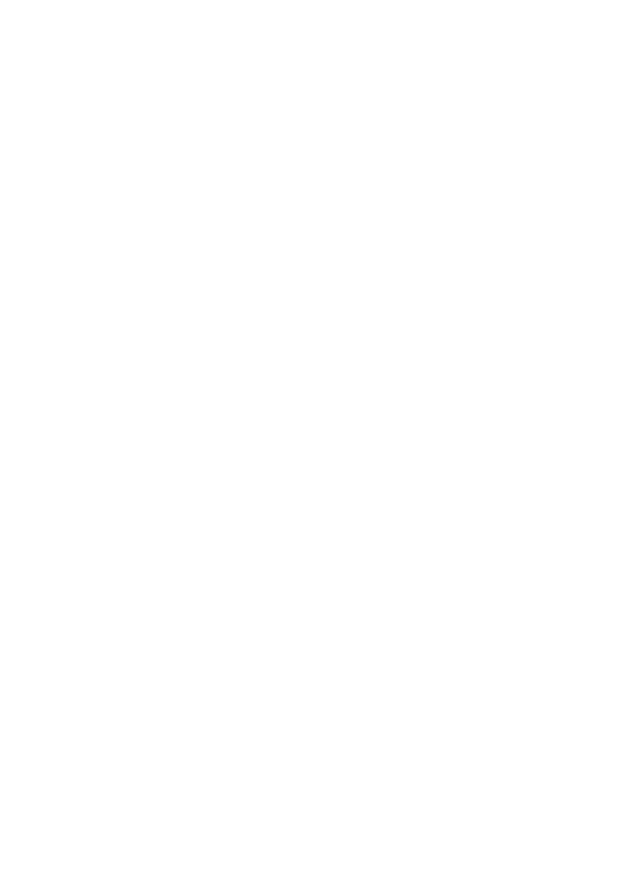
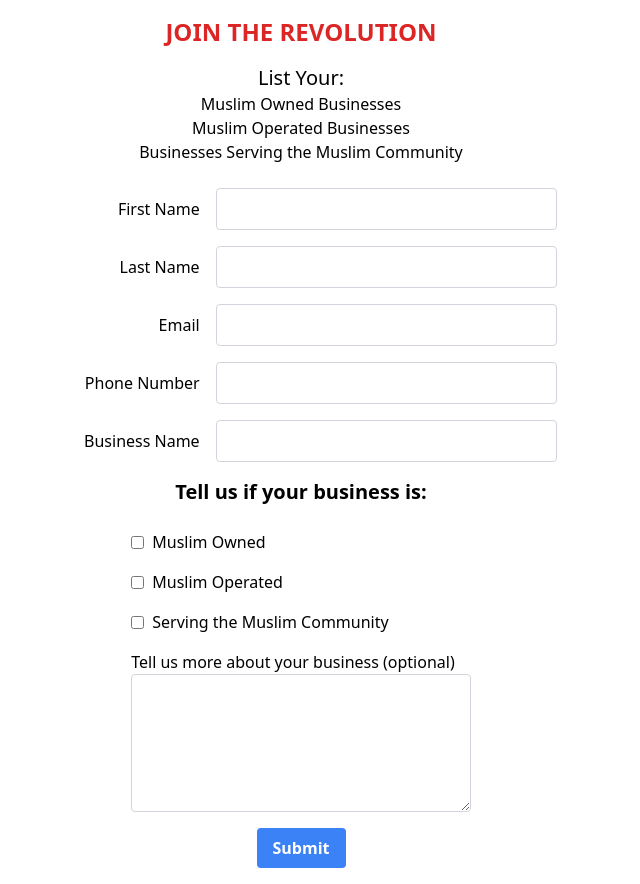
Before and after one commit to blueswizzle/app-submission-form, a Next.js app: page / in a window 1280 px wide. Shown: the whole page, without its empty margins (339-979 px from the left). Before the commit the page ends 800 px from the top, so only its background shows below. Built offline with nearby package versions, Linux system fonts and the light colour scheme.

Commit message:
Set up listing submission form

```diff
--- /dev/null
+++ b/app/Components/ListingForm.jsx
@@ -0,0 +1,178 @@
+import React from 'react';
+
+const ListingForm = () => {
+    return (
+        <div className="flex flex-col items-center p-4">
+            <h1 className="text-red-600 font-bold text-2xl mb-4">JOIN THE REVOLUTION</h1>
+            <h2 className="text-xl">List Your:</h2>
+            <p>Muslim Owned Businesses</p>
+            <p>Muslim Operated Businesses</p>
+            <p>Businesses Serving the Muslim Community</p>
+
+            <form className="mt-6 w-full max-w-lg">
+                <div className="flex items-center mb-4">
+                    <label
+                        htmlFor="firstName"
+                        className="w-1/3 text-right pr-4 font-medium"
+                    >
+                        First Name
+                    </label>
+                    <input
+                        type="text"
+                        name="firstName"
+                        id="firstName"
+                        className="w-2/3 border border-gray-300 rounded p-2"
+                    />
+                </div>
+                <div className="flex items-center mb-4">
+                    <label
+                        htmlFor="lastName"
+                        className="w-1/3 text-right pr-4 font-medium"
+                    >
+                        Last Name
+                    </label>
+                    <input
+                        type="text"
+                        name="lastName"
+                        id="lastName"
+                        className="w-2/3 border border-gray-300 rounded p-2"
+                    />
+                </div>
+                <div className="flex items-center mb-4">
+                    <label
+                        htmlFor="email"
+                        className="w-1/3 text-right pr-4 font-medium"
+                    >
+                        Email
+                    </label>
+                    <input
+                        type="email"
+                        name="email"
+                        id="email"
+                        className="w-2/3 border border-gray-300 rounded p-2"
+                    />
+                </div>
+                <div className="flex items-center mb-4">
+                    <label
+                        htmlFor="phoneNumber"
+                        className="w-1/3 text-right pr-4 font-medium"
+                    >
+                        Phone Number
+                    </label>
+                    <input
+                        type="tel"
+                        name="phoneNumber"
+                        id="phoneNumber"
+                        className="w-2/3 border border-gray-300 rounded p-2"
+                    />
+                </div>
+                <div className="flex items-center mb-4">
+                    <label
+                        htmlFor="businessName"
+                        className="w-1/3 text-right pr-4 font-medium"
+                    >
+                        Business Name
+                    </label>
+                    <input
+                        type="text"
+                        name="businessName"
+                        id="businessName"
+                        className="w-2/3 border border-gray-300 rounded p-2"
+                    />
+                </div>
+
+            </form>
+
+            <h1 className='font-bold text-xl'>Tell us if your business is:</h1>
+
+            <div>
+                <form className="mt-6 w-full max-w-lg">
+                    <div className="flex items-center mb-4 ">
+
+                        <input
+                            type='checkbox'
+                            name="muslim-owned-check"
+                            id="muslim-owned-check"
+                            className=" border border-gray-300 rounded mr-2"
+                        />
+                        <label
+                            htmlFor="muslim-owned-check"
+                            className="text-right pr-4 font-medium"
+                        >
+                            Muslim Owned
+                        </label>
+
+                    </div>
+
+                    <div className="flex items-center mb-4">
+
+                        <input
+                            type='checkbox'
+                            name="muslim-operated-check"
+                            id="muslim-operated-check"
+                            className=" border border-gray-300 rounded mr-2"
+                        />
+                        <label
+                            htmlFor="muslim-operated-check"
+                            className="text-right pr-4 font-medium"
+                        >
+                            Muslim Operated
+                        </label>
+                    </div>
+
+                    <div className="flex items-center mb-4">
+
+                        <input
+                            type='checkbox'
+                            name="serving-muslim-check"
+                            id="serving-muslim-check"
+                            className=" border border-gray-300 rounded mr-2"
+                        />
+                        <label
+                            htmlFor="serving-muslim-check"
+                            className="text-right pr-4 font-medium"
+                        >
+                            Serving the Muslim Community
+                        </label>
+                    </div>
+
+                    <div className="flex flex-col items-center mb-4">
+
+                        <label
+                            htmlFor="tell-us-more"
+                            className="text-right pr-4 font-medium"
+                        >
+                            Tell us more about your business (optional)
+                        </label>
+                        <textarea
+                            id="tell-us-more"
+                            name="tell-us-more"
+                            rows="5"
+                            className="w-full max-w-lg border border-gray-300 rounded p-2"
+
+                        ></textarea>
+                    </div>
+
+                </form>
+
+            </div>
+
+
+
+
+
+
+
+            <div className="flex justify-center">
+                <button
+                    type="submit"
+                    className="bg-blue-500 text-white font-bold py-2 px-4 rounded hover:bg-blue-600"
+                >
+                    Submit
+                </button>
+            </div>
+        </div>
+    );
+};
+
+export default ListingForm;
--- a/app/page.js
+++ b/app/page.js
@@ -1,7 +1,11 @@
+import ListingForm from "./Components/ListingForm";
+
 
 
 export default function Home() {
   return (
-    <></>
+    <>
+      <ListingForm />
+    </>
   );
 }
```
Also changed, not shown: app/Components/Navbar.jsx (added, +12 -0 lines).
